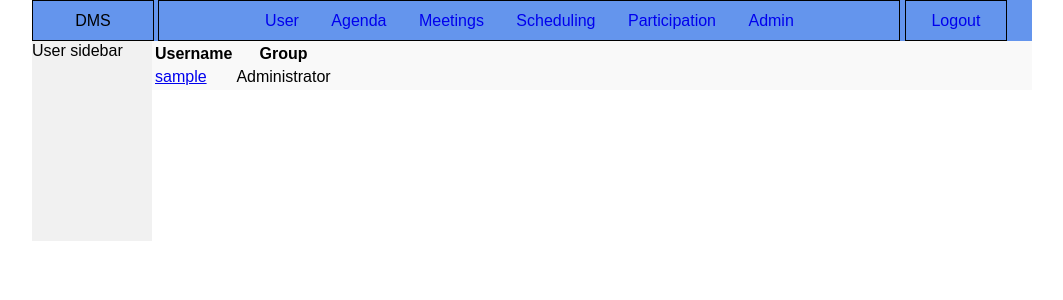
After one commit to moleculea/dms_django, a Django app: template templates/user_list.html in a window 1280 px wide. The commit adds this page. Shown: the top 300 px of the page, without its empty margins (108-1171 px from the left). Run offline with Django 3.2, Linux system fonts and the light colour scheme; the template is opened without the code that fills it: values that come from a table or form of the project are taken from there, others are empty; tables that the repository leaves empty hold one stand-in row (values such as "Sample post").

Commit message:
2012/05/21 14:44

```diff
--- a/dms/settings.py
+++ b/dms/settings.py
@@ -60,7 +60,7 @@ MEDIA_URL = ''
 # Don't put anything in this directory yourself; store your static files
 # in apps' "static/" subdirectories and in STATICFILES_DIRS.
 # Example: "/home/media/media.lawrence.com/static/"
-STATIC_ROOT = ''
+STATIC_ROOT = '/home/anshichao/dms/website/static/'
 
 # URL prefix for static files.
 # Example: "http://media.lawrence.com/static/"
@@ -71,6 +71,7 @@ STATICFILES_DIRS = (
     # Put strings here, like "/home/html/static" or "C:/www/django/static".
     # Always use forward slashes, even on Windows.
     # Don't forget to use absolute paths, not relative paths.
+    '/home/anshichao/dms/website/media',
 )
 
 # List of finder classes that know how to find static files in
--- a/dms/urls.py
+++ b/dms/urls.py
@@ -1,7 +1,7 @@
 from django.conf.urls import patterns, include, url
 from django.contrib import admin
 admin.autodiscover()
-
+from django.contrib.staticfiles.urls import staticfiles_urlpatterns
 
 # Uncomment the next two lines to enable the admin:
 # from django.contrib import admin
@@ -20,3 +20,5 @@ urlpatterns = patterns('',
 	url(r'^agenda/(?P<year>\d{4})/(?P<month>\d{2})/$','agenda.views.show'),
     url(r'^user/',include('user.urls')),
 )
+
+urlpatterns += staticfiles_urlpatterns()
--- /dev/null
+++ b/media/css/style.css
@@ -0,0 +1,92 @@
+/* style.css */
+body {
+	/* font: size/line-height */
+	font: 100%/1.2  Arial, Verdana, Helvetica, sans-serif;
+	margin: 0;
+	padding: 0;
+	color: #000;
+}
+
+/*
+#container
+	#headline
+	#sidebar
+	#content
+*/
+#container {
+	width:1000px;
+	margin: 0 auto;
+
+}
+
+/*
+#headline
+	#logo
+	#navigation
+	#logout
+*/
+#headline {
+	background:#6495ED;
+	padding:0;
+}
+
+#sidebar {
+	float:left;
+	width:120px;
+	height:200px;
+	background:#F1F1F1;
+}
+
+#content {
+	float:right;
+	width:880px;
+	background:#F9F9F9;
+}
+
+#logo {
+	display:inline-block;
+	border:1px solid black;
+	width:120px;
+	text-align:center;
+	padding:10px 0;
+}
+
+#navigation {
+	display:inline-block;
+	border:1px solid black;
+	width:740px;
+	text-align:center;
+	padding:10px 0;
+}
+
+#logout {
+	display:inline-block;
+	border:1px solid black;
+	width:100px;
+	text-align:center;
+	padding:10px 0;
+}
+/*
+a:link {
+	color: #42413C;
+
+}
+a:visited {
+	color: #6E6C64;
+
+}
+a:hover, a:active, a:focus {
+	text-decoration: none;
+
+}
+*/
+a.navlink{
+	text-decoration:None;
+	padding:8px 14px;
+
+}
+a.navlink:hover {
+
+	background-color:#4169E1;
+
+}
--- a/templates/base.html
+++ b/templates/base.html
@@ -1,17 +1,39 @@
 <!DOCTYPE html>
 <html lang="en">
 <head>
-    <link rel="stylesheet" href="style.css" />
+	<link rel="stylesheet" href="{{STATIC_URL}}css/style.css" />
     <title>{% block title %}DMS{% endblock %}</title>
 </head>
 
 <body>
-    <div id="sidebar">
+	<div id="container">
 
-    </div>
+	    <div id="headline">
+	    	<div id="logo">
+			DMS
+			</div>
+	    	<div id="navigation">
+			{% block navigation %}
+				{% include "t_navigation.html" %}
+			{% endblock %}
+			</div>
+			<div id="logout">
+			{% block logout %}
+				{% include "t_logout.html" %}
+			{% endblock %}
+			</div>
+	    </div>
 
-    <div id="content">
-        {% block content %}{% endblock %}
+	    <div id="sidebar">
+			{% block sidebar %}
+			Sidebar
+			{% endblock %}
+	    </div>
+
+	    <div id="content">
+	        {% block content %}{% endblock %}
+	    </div>
+
     </div>
 </body>
 </html>
--- /dev/null
+++ b/templates/t_logout.html
@@ -0,0 +1 @@
+<a class="navlink" href="/user/logout/">Logout</a>
--- /dev/null
+++ b/templates/t_navigation.html
@@ -0,0 +1,6 @@
+<a class="navlink" href="/user/"> User</a>
+<a class="navlink" href="/agenda/"> Agenda</a>
+<a class="navlink" href="/meeting/"> Meetings</a>
+<a class="navlink" href="/meeting/msa/"> Scheduling</a>
+<a class="navlink" href="/meeting/ca/"> Participation</a>
+<a class="navlink" href="/admin/"> Admin</a>
--- /dev/null
+++ b/templates/user_base.html
@@ -0,0 +1,8 @@
+{% extends "base.html" %}
+{% block sidebar %}
+User sidebar
+{% endblock %}
+{% block title %}
+{% endblock %}
+{% block content %}
+{% endblock %}
--- a/templates/user_config.html
+++ b/templates/user_config.html
@@ -1,8 +1,7 @@
-{% extends "base.html" %}
+{% extends "user_base.html" %}
 {% block title %}User configuration - DMS{% endblock %}
 
 {% block content %}
-
 <table>
 <tr>
 	<td>
--- /dev/null
+++ b/templates/user_list.html
@@ -0,0 +1,29 @@
+{% extends "user_base.html" %}
+{% block title %}User list - DMS{% endblock %}
+{% block content %}
+<table>
+<tr>
+	<th>
+	Username
+	</th>
+	<th>
+	Group
+	</th>
+</tr>
+{% for user in data%}
+<tr>
+	<td>
+<a href="/user/id={{user.id}}/">{{user.username}}</a>
+	</td>
+	<td>
+{% if user.is_superuser%}
+Administrator
+{% else %}
+User
+{% endif %}
+	</td>
+</tr>
+
+{% endfor%}
+</table>
+{% endblock %}
--- a/templates/user_login.html
+++ b/templates/user_login.html
@@ -9,7 +9,7 @@
 {{ form.non_field_errors }}
 {% endif %}
 
-<form method="post" action="{% url 'django.contrib.auth.views.login' %}">
+<form method="post" action="{% url 'user.views.login' %}">
 {% csrf_token %}
 <table>
 <tr>
--- a/templates/user_password.html
+++ b/templates/user_password.html
@@ -1,4 +1,4 @@
-{% extends "base.html" %}
+{% extends "user_base.html" %}
 {% load url from future %}
 {% block title %}Change password - DMS{% endblock %}
 
```
Also changed, not shown: templates/user.html (+32 -2 lines), user/urls.py (+10 -4 lines), user/views.py (+71 -9 lines).
